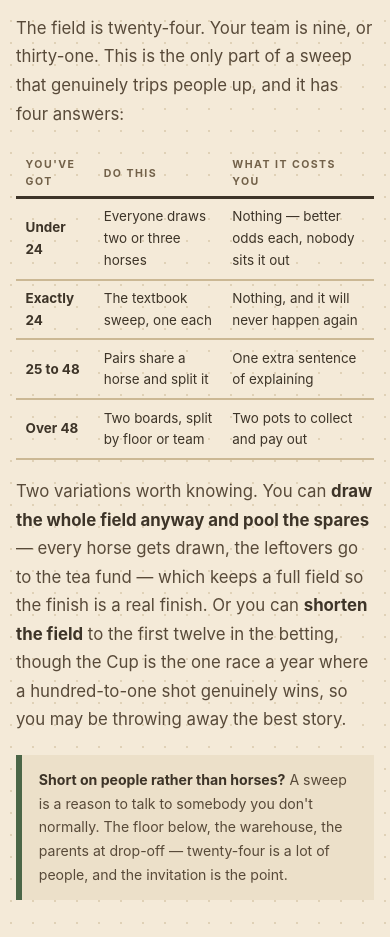
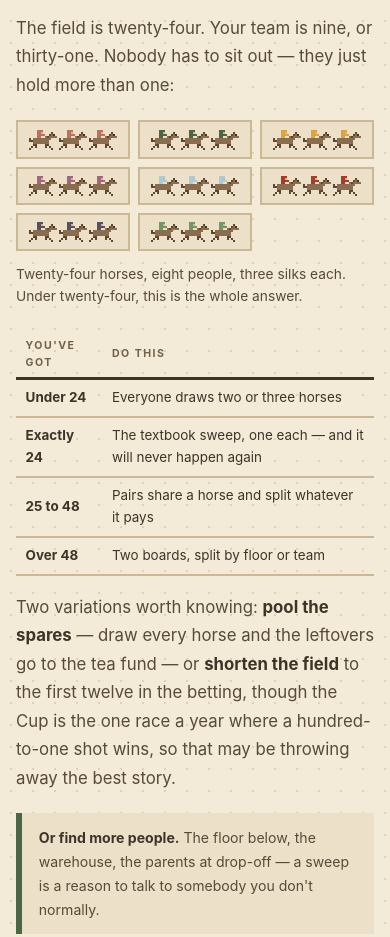
Before and after one commit to furling-com-au/bitbybit, a website: page public/melbourne-cup-sweep/ideas/index.html in a window 390 px wide. Shown: the part 562-1499 px from the top of the page. Drawn offline with Linux system fonts and the light colour scheme.

Commit message:
Show the field instead of describing it, on the Cup ideas page
"Fewer people than horses" is the problem this page exists for and the top
query behind it, and it was three sentences and a table column. It is now
twenty-four horses in eight bordered groups: three silks each, nobody
sitting out, readable before you have read anything.

WHY IT IS EIGHT PNGS AND NOT ONE

A single baked strip of twenty-four is unreadable at 375px, and every image
on this site is drawn on the cream palette with no dark variant - heroes
just sit in a bordered box and do not theme. So the glyphs are generated
one horse per file on a null ground (transparent in both schemes, per
Grid's bg=null) and the diagram is composed in HTML from the tokens. It
reflows to two columns on a phone and the dark ground shows straight
through, which a baked PNG could not do.

Only the silks vary; the horse is the same bay in all eight, which is how a
real field reads and what makes the silk the identifying mark. Grouping
uses a bordered cell per person AS WELL AS colour, so "three each" survives
a reader who cannot separate eight hues.

Rendered at 28x20 against a 56x40 source - an exact 2:1 downscale, so
crisp-edges has whole pixels to work with. 8KB for all eight.

WHAT I DID NOT DO, AND WHY

No animation. styles.css already kills every animation under
prefers-reduced-motion, so an animated explanation has to work static
anyway - which makes the static version the deliverable and the motion pure
CLS risk, in a codebase that built gen-live-preview.mjs to fight exactly
that. No decorative art elsewhere: 07-visual.md D9 scopes the pixel grammar
to icons, heroes, share images and result states, and this is an icon doing
an icon's job. And nothing hand-drawn - af703c8 retired the last static
strip on the rule that markup nothing generates and nothing verifies is
worse than none, so these come out of art-cup.mjs with npm run art.

Words 1076 to 1002. The diagram paid for a table column, a prize intro and
two sentences - less than "lessen the words" implies, and the honest reason
is that the rest of the page is content rather than padding.

Co-Authored-By: Claude Opus 5 <noreply@anthropic.com>

```diff
--- a/public/melbourne-cup-sweep/ideas/index.html
+++ b/public/melbourne-cup-sweep/ideas/index.html
@@ -34,6 +34,22 @@
     border: 2px solid var(--line); padding: .28rem .65rem;
   }
   .jump a:hover, .jump a:focus-visible { color: var(--ink); border-color: var(--ink); }
+
+  /* The field diagram. Composed from eight one-horse PNGs rather than baked
+     as a single wide image: at 375px a 24-across strip is unreadable, and a
+     baked PNG would carry a cream ground into dark mode. The glyphs are
+     transparent, so the theme shows through.
+
+     Grouped by a bordered cell per person AS WELL AS by silk colour, so
+     "three each" still reads for anyone who cannot separate eight hues. */
+  .field { margin: 1.3rem 0 1.5rem; }
+  .field-people { display: grid; gap: .5rem; list-style: none; margin: 0; padding: 0;
+    grid-template-columns: repeat(auto-fit, minmax(112px, 1fr)); }
+  .field-people li { display: flex; gap: .15rem; justify-content: center;
+    align-items: center; background: var(--paper-2);
+    border: 2px solid var(--line); padding: .45rem .2rem; }
+  .field-people img { width: 28px; height: 20px; display: block; }
+  .field figcaption { margin-top: .7rem; font-size: .86rem; color: var(--ink-soft); }
 
   /* Prizes are a browsing list, not an argument — you skim it for the one
      that suits your office. Sentences in a bulleted column made people read
@@ -96,58 +112,53 @@
 
   <section class="content" id="numbers">
     <h2>Start with how many people you've got</h2>
-    <p>The field is twenty-four. Your team is nine, or thirty-one. This is the
-    only part of a sweep that genuinely trips people up, and it has four
-    answers:</p>
+    <p>The field is twenty-four. Your team is nine, or thirty-one. Nobody has
+    to sit out — they just hold more than one:</p>
+
+    <figure class="field">
+      <ul class="field-people">
+        <li><img class="pixel" src="/art/silk-terra.png" width="28" height="20" alt="" decoding="async"><img class="pixel" src="/art/silk-terra.png" width="28" height="20" alt="" decoding="async"><img class="pixel" src="/art/silk-terra.png" width="28" height="20" alt="" decoding="async"></li>
+        <li><img class="pixel" src="/art/silk-sage.png" width="28" height="20" alt="" decoding="async"><img class="pixel" src="/art/silk-sage.png" width="28" height="20" alt="" decoding="async"><img class="pixel" src="/art/silk-sage.png" width="28" height="20" alt="" decoding="async"></li>
+        <li><img class="pixel" src="/art/silk-gold.png" width="28" height="20" alt="" decoding="async"><img class="pixel" src="/art/silk-gold.png" width="28" height="20" alt="" decoding="async"><img class="pixel" src="/art/silk-gold.png" width="28" height="20" alt="" decoding="async"></li>
+        <li><img class="pixel" src="/art/silk-plum.png" width="28" height="20" alt="" decoding="async"><img class="pixel" src="/art/silk-plum.png" width="28" height="20" alt="" decoding="async"><img class="pixel" src="/art/silk-plum.png" width="28" height="20" alt="" decoding="async"></li>
+        <li><img class="pixel" src="/art/silk-sky.png" width="28" height="20" alt="" decoding="async"><img class="pixel" src="/art/silk-sky.png" width="28" height="20" alt="" decoding="async"><img class="pixel" src="/art/silk-sky.png" width="28" height="20" alt="" decoding="async"></li>
+        <li><img class="pixel" src="/art/silk-red.png" width="28" height="20" alt="" decoding="async"><img class="pixel" src="/art/silk-red.png" width="28" height="20" alt="" decoding="async"><img class="pixel" src="/art/silk-red.png" width="28" height="20" alt="" decoding="async"></li>
+        <li><img class="pixel" src="/art/silk-slate.png" width="28" height="20" alt="" decoding="async"><img class="pixel" src="/art/silk-slate.png" width="28" height="20" alt="" decoding="async"><img class="pixel" src="/art/silk-slate.png" width="28" height="20" alt="" decoding="async"></li>
+        <li><img class="pixel" src="/art/silk-grass.png" width="28" height="20" alt="" decoding="async"><img class="pixel" src="/art/silk-grass.png" width="28" height="20" alt="" decoding="async"><img class="pixel" src="/art/silk-grass.png" width="28" height="20" alt="" decoding="async"></li>
+      </ul>
+      <figcaption>Twenty-four horses, eight people, three silks each. Under
+      twenty-four, this is the whole answer.</figcaption>
+    </figure>
 
     <div class="status-wrap">
       <table class="status-table">
         <thead>
-          <tr><th>You've got</th><th>Do this</th><th>What it costs you</th></tr>
+          <tr><th>You've got</th><th>Do this</th></tr>
         </thead>
         <tbody>
-          <tr>
-            <td class="st-name">Under 24</td>
-            <td>Everyone draws two or three horses</td>
-            <td>Nothing — better odds each, nobody sits it out</td>
-          </tr>
-          <tr>
-            <td class="st-name">Exactly 24</td>
-            <td>The textbook sweep, one each</td>
-            <td>Nothing, and it will never happen again</td>
-          </tr>
-          <tr>
-            <td class="st-name">25 to 48</td>
-            <td>Pairs share a horse and split it</td>
-            <td>One extra sentence of explaining</td>
-          </tr>
-          <tr>
-            <td class="st-name">Over 48</td>
-            <td>Two boards, split by floor or team</td>
-            <td>Two pots to collect and pay out</td>
-          </tr>
+          <tr><td class="st-name">Under 24</td><td>Everyone draws two or three horses</td></tr>
+          <tr><td class="st-name">Exactly 24</td><td>The textbook sweep, one each — and it will never happen again</td></tr>
+          <tr><td class="st-name">25 to 48</td><td>Pairs share a horse and split whatever it pays</td></tr>
+          <tr><td class="st-name">Over 48</td><td>Two boards, split by floor or team</td></tr>
         </tbody>
       </table>
     </div>
 
-    <p>Two variations worth knowing. You can <strong>draw the whole field
-    anyway and pool the spares</strong> — every horse gets drawn, the leftovers
-    go to the tea fund — which keeps a full field so the finish is a real
-    finish. Or you can <strong>shorten the field</strong> to the first twelve
-    in the betting, though the Cup is the one race a year where a hundred-to-one
-    shot genuinely wins, so you may be throwing away the best story.</p>
+    <p>Two variations worth knowing: <strong>pool the spares</strong> — draw
+    every horse and the leftovers go to the tea fund — or <strong>shorten the
+    field</strong> to the first twelve in the betting, though the Cup is the
+    one race a year where a hundred-to-one shot wins, so that may be throwing
+    away the best story.</p>
 
-    <div class="tip"><b>Short on people rather than horses?</b> A sweep is a
-    reason to talk to somebody you don't normally. The floor below, the
-    warehouse, the parents at drop-off — twenty-four is a lot of people, and
-    the invitation is the point.</div>
+    <div class="tip"><b>Or find more people.</b> The floor below, the
+    warehouse, the parents at drop-off — a sweep is a reason to talk to
+    somebody you don't normally.</div>
   </section>
 
   <section class="content" id="prizes">
     <h2>What to play for</h2>
-    <p>First past the post is over in three minutes and pays one person. The
-    sweeps people remember pay several — and the ones at the back of the field
-    are what keep twenty-three people watching.</p>
+    <p>First past the post pays one person. The sweeps people remember pay
+    several:</p>
     <ul class="prizes">
       <li><b>Last place</b>The wooden spoon is the most reliable laugh on the
       board.</li>
```
Also changed, not shown: public/melbourne-cup-sweep/ideas/index.md (+16 -14 lines), scripts/art-cup.mjs (+23 -0 lines), public/art/silk-gold.png (added), public/art/silk-grass.png (added), public/art/silk-plum.png (added), public/art/silk-red.png (added), public/art/silk-sage.png (added), public/art/silk-sky.png (added), public/art/silk-slate.png (added), public/art/silk-terra.png (added).
